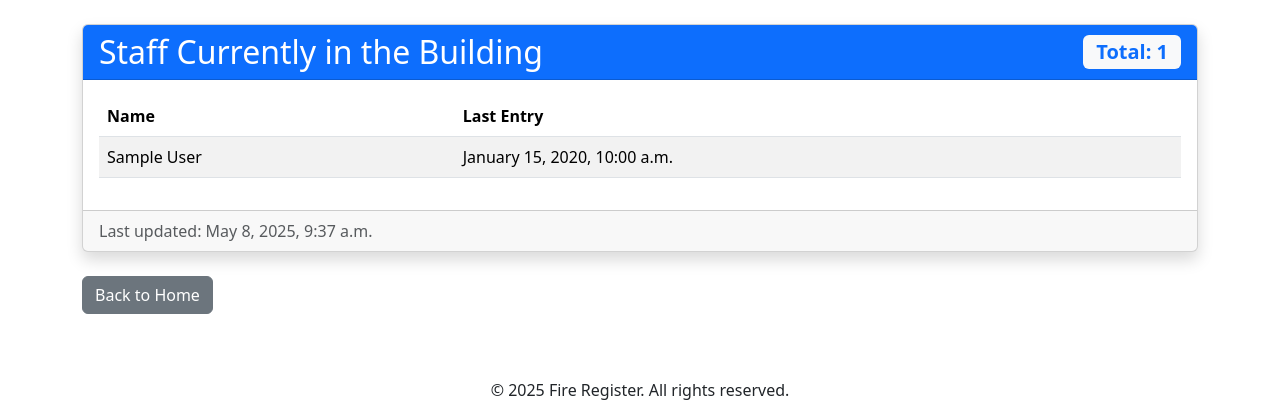
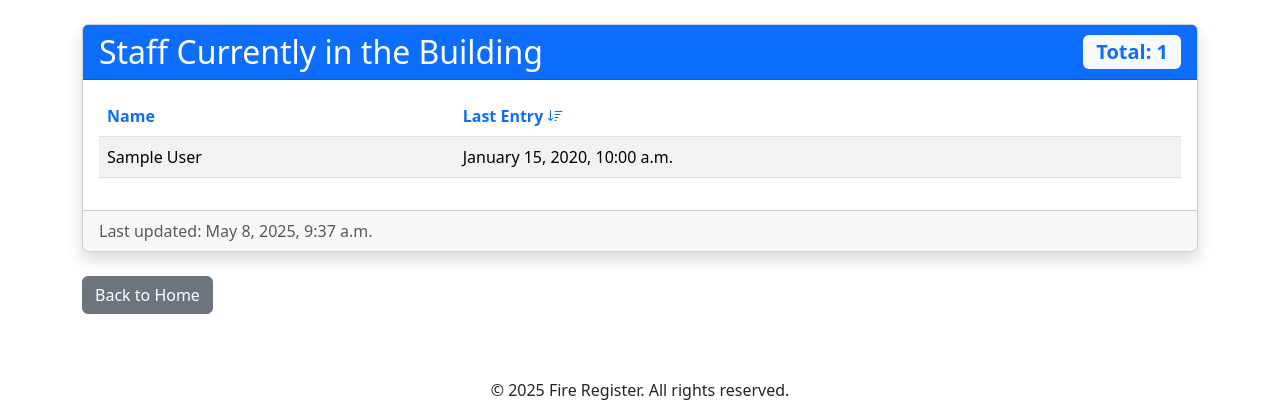
Before and after one commit to lechemmy/FireReg, a Django app: page /current/ in a window 1280 px wide. Shown: the part 56-476 px from the top of the page. Run offline with Django 5.2, Linux system fonts and the light colour scheme; tables that the repository leaves empty hold one stand-in row (values such as "Sample post").

Commit message:
Add sorting functionality to current_staff view and template
Introduced sorting by name and last entry, with ascending and descending options, in the current_staff view. Updated the template to include clickable headers with icons to indicate sorting direction. Also added Bootstrap Icons for improved visual feedback.

```diff
--- a/register/templates/register/base.html
+++ b/register/templates/register/base.html
@@ -5,6 +5,7 @@
     <meta name="viewport" content="width=device-width, initial-scale=1.0">
     <title>{% block title %}Fire Register{% endblock %}</title>
     <link href="https://cdn.jsdelivr.net/npm/bootstrap@5.3.0-alpha1/dist/css/bootstrap.min.css" rel="stylesheet">
+    <link href="https://cdn.jsdelivr.net/npm/bootstrap-icons@1.10.0/font/bootstrap-icons.css" rel="stylesheet">
     <style>
         body {
             min-height: 100vh;
--- a/register/templates/register/current_staff.html
+++ b/register/templates/register/current_staff.html
@@ -27,8 +27,30 @@
                                                 <label class="form-check-label" for="select-all">Select All</label>
                                             </div>
                                         </th>
-                                        <th>Name</th>
-                                        <th>Last Entry</th>
+                                        <th>
+                                            <a href="?sort=name&dir={% if sort_by == 'name' and sort_dir == 'asc' %}desc{% else %}asc{% endif %}" class="text-decoration-none">
+                                                Name
+                                                {% if sort_by == 'name' %}
+                                                    {% if sort_dir == 'asc' %}
+                                                        <i class="bi bi-sort-alpha-down"></i>
+                                                    {% else %}
+                                                        <i class="bi bi-sort-alpha-up"></i>
+                                                    {% endif %}
+                                                {% endif %}
+                                            </a>
+                                        </th>
+                                        <th>
+                                            <a href="?sort=last_entry&dir={% if sort_by == 'last_entry' and sort_dir == 'asc' %}desc{% else %}asc{% endif %}" class="text-decoration-none">
+                                                Last Entry
+                                                {% if sort_by == 'last_entry' %}
+                                                    {% if sort_dir == 'asc' %}
+                                                        <i class="bi bi-sort-down"></i>
+                                                    {% else %}
+                                                        <i class="bi bi-sort-up"></i>
+                                                    {% endif %}
+                                                {% endif %}
+                                            </a>
+                                        </th>
                                     </tr>
                                 </thead>
                                 <tbody>
@@ -57,8 +79,30 @@
                         <table class="table table-striped table-hover">
                             <thead>
                                 <tr>
-                                    <th>Name</th>
-                                    <th>Last Entry</th>
+                                    <th>
+                                        <a href="?sort=name&dir={% if sort_by == 'name' and sort_dir == 'asc' %}desc{% else %}asc{% endif %}" class="text-decoration-none">
+                                            Name
+                                            {% if sort_by == 'name' %}
+                                                {% if sort_dir == 'asc' %}
+                                                    <i class="bi bi-sort-alpha-down"></i>
+                                                {% else %}
+                                                    <i class="bi bi-sort-alpha-up"></i>
+                                                {% endif %}
+                                            {% endif %}
+                                        </a>
+                                    </th>
+                                    <th>
+                                        <a href="?sort=last_entry&dir={% if sort_by == 'last_entry' and sort_dir == 'asc' %}desc{% else %}asc{% endif %}" class="text-decoration-none">
+                                            Last Entry
+                                            {% if sort_by == 'last_entry' %}
+                                                {% if sort_dir == 'asc' %}
+                                                    <i class="bi bi-sort-down"></i>
+                                                {% else %}
+                                                    <i class="bi bi-sort-up"></i>
+                                                {% endif %}
+                                            {% endif %}
+                                        </a>
+                                    </th>
                                 </tr>
                             </thead>
                             <tbody>
--- a/register/views.py
+++ b/register/views.py
@@ -161,13 +161,39 @@ def rfid_scan(request):
 
 def current_staff(request):
     """View to display staff currently in the building."""
+    # Get sort parameters from request
+    sort_by = request.GET.get('sort', 'last_entry')  # Default sort by last_entry
+    sort_dir = request.GET.get('dir', 'asc')   # Default ascending order
+
+    # Get staff presence data
     present_staff = StaffPresence.objects.filter(is_present=True).select_related('user')
-    staff_count = present_staff.count()
+
+    # Apply sorting
+    if sort_by == 'name':
+        # Sort by user's full name or username
+        if sort_dir == 'desc':
+            # Django can't directly sort by a property or method, so we'll sort in Python
+            present_staff = sorted(present_staff,
+                                  key=lambda p: p.user.get_full_name() or p.user.username,
+                                  reverse=True)
+        else:
+            present_staff = sorted(present_staff,
+                                  key=lambda p: p.user.get_full_name() or p.user.username)
+    elif sort_by == 'last_entry':
+        # Sort by last entry timestamp
+        if sort_dir == 'desc':
+            present_staff = present_staff.order_by('-last_entry')
+        else:
+            present_staff = present_staff.order_by('last_entry')
+
+    staff_count = len(present_staff) if isinstance(present_staff, list) else present_staff.count()
 
     return render(request, 'register/current_staff.html', {
         'present_staff': present_staff,
         'staff_count': staff_count,
         'is_authenticated': request.user.is_authenticated,
+        'sort_by': sort_by,
+        'sort_dir': sort_dir,
     })
 
 @login_required
```
